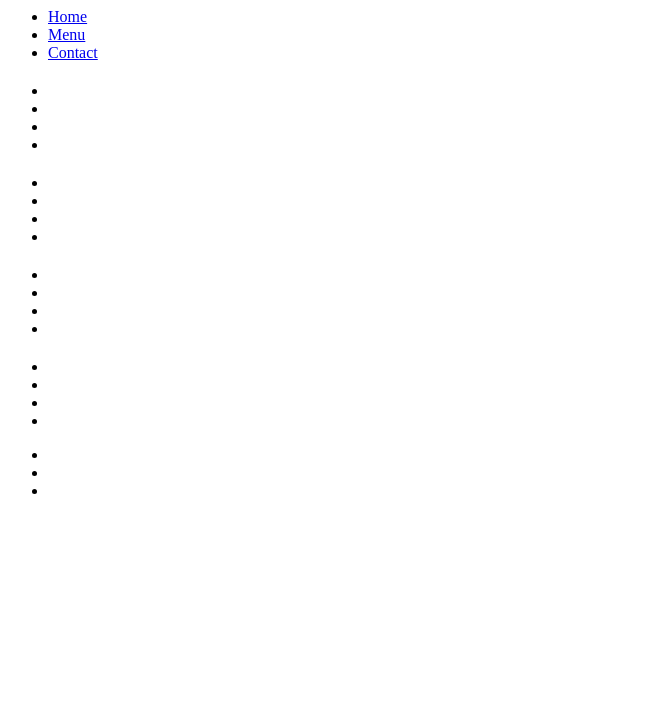
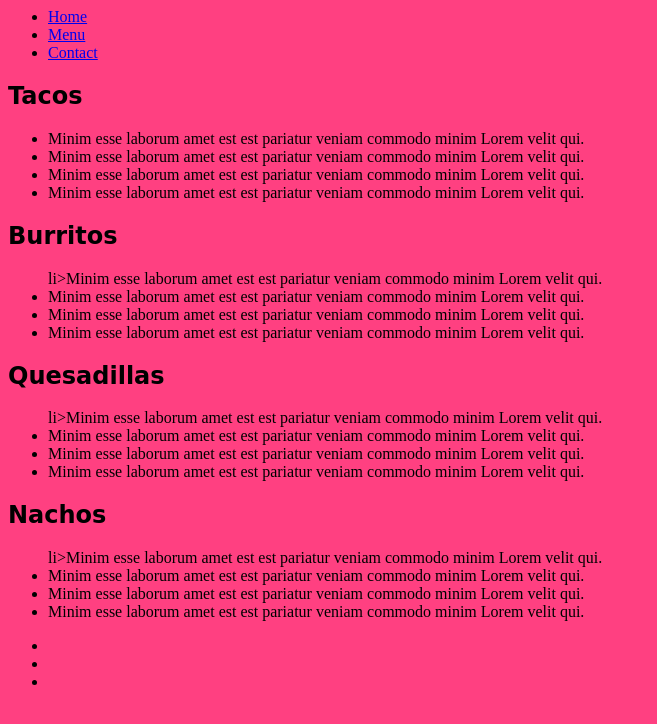
Before and after one commit to joshboyan/joshrestaurant, a plain HTML site: page menu.html in a window 1280 px wide. Shown: the whole page, without its empty margins (0-657 px from the left). Drawn offline with Linux system fonts and the light colour scheme; a web font is replaced by a local one.

Commit message:
Choose colores and fonts

```diff
--- /dev/null
+++ b/css/style.css
@@ -0,0 +1,16 @@
+/*
+primary: #ff4081;
+p-light: #ff79b0;
+p-dark: ##c60055;
+secondary: #e676e6;
+s-light: #66ffa6;
+s-dark:#00b248;
+*/
+body {
+ background-color: #ff4081;
+}
+
+h1,
+h2 {
+    font-family: 'Rammetto One', cursive;
+}
--- a/menu.html
+++ b/menu.html
@@ -3,6 +3,8 @@
     <head>
         <meta charset="UTF-8" />
         <title>Restaurant</title>
+        <link rel="stylesheet" href="./css/style.css">
+        <link href="https://fonts.googleapis.com/css?family=Rammetto+One" rel="stylesheet">
     </head>
     <body>
         <header>
@@ -17,39 +19,39 @@
         </header>
         <main>
            <div>
-               <h2></h2>
+               <h2>Tacos</h2>
                <ul>
-                   <li></li>
-                   <li></li>
-                   <li></li>
-                   <li></li>
+                   <li>Minim esse laborum amet est est pariatur veniam commodo minim Lorem velit qui.</li>
+                   <li>Minim esse laborum amet est est pariatur veniam commodo minim Lorem velit qui.</li>
+                   <li>Minim esse laborum amet est est pariatur veniam commodo minim Lorem velit qui.</li>
+                   <li>Minim esse laborum amet est est pariatur veniam commodo minim Lorem velit qui.</li>
                </ul>
            </div>
            <div>
-               <h2></h2>
+               <h2>Burritos</h2>
                <ul>
-                   <li></li>
-                   <li></li>
-                   <li></li>
-                   <li></li>
+                    li>Minim esse laborum amet est est pariatur veniam commodo minim Lorem velit qui.</li>
+                    <li>Minim esse laborum amet est est pariatur veniam commodo minim Lorem velit qui.</li>
+                    <li>Minim esse laborum amet est est pariatur veniam commodo minim Lorem velit qui.</li>
+                    <li>Minim esse laborum amet est est pariatur veniam commodo minim Lorem velit qui.</li>
                </ul>
            </div>
            <div>
-               <h2></h2>
+               <h2>Quesadillas</h2>
                <ul>
-                   <li></li>
-                   <li></li>
-                   <li></li>
-                   <li></li>
+                    li>Minim esse laborum amet est est pariatur veniam commodo minim Lorem velit qui.</li>
+                    <li>Minim esse laborum amet est est pariatur veniam commodo minim Lorem velit qui.</li>
+                    <li>Minim esse laborum amet est est pariatur veniam commodo minim Lorem velit qui.</li>
+                    <li>Minim esse laborum amet est est pariatur veniam commodo minim Lorem velit qui.</li>
                </ul>
            </div>
            <div>
-               <h2></h2>
+               <h2>Nachos</h2>
                <ul>
-                   <li></li>
-                   <li></li>
-                   <li></li>
-                   <li></li>
+                    li>Minim esse laborum amet est est pariatur veniam commodo minim Lorem velit qui.</li>
+                    <li>Minim esse laborum amet est est pariatur veniam commodo minim Lorem velit qui.</li>
+                    <li>Minim esse laborum amet est est pariatur veniam commodo minim Lorem velit qui.</li>
+                    <li>Minim esse laborum amet est est pariatur veniam commodo minim Lorem velit qui.</li>
                </ul>
            </div>
         </main>
```
Also changed, not shown: contact.html (+3 -1 lines), index.html (+9 -7 lines).
